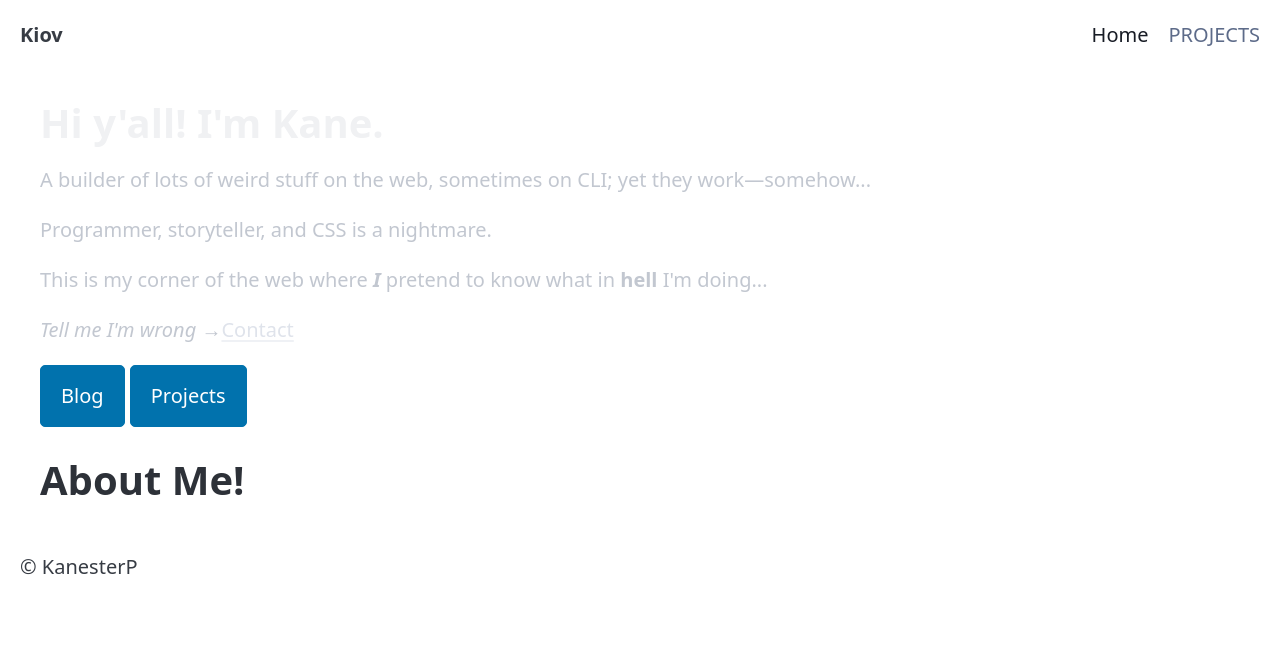
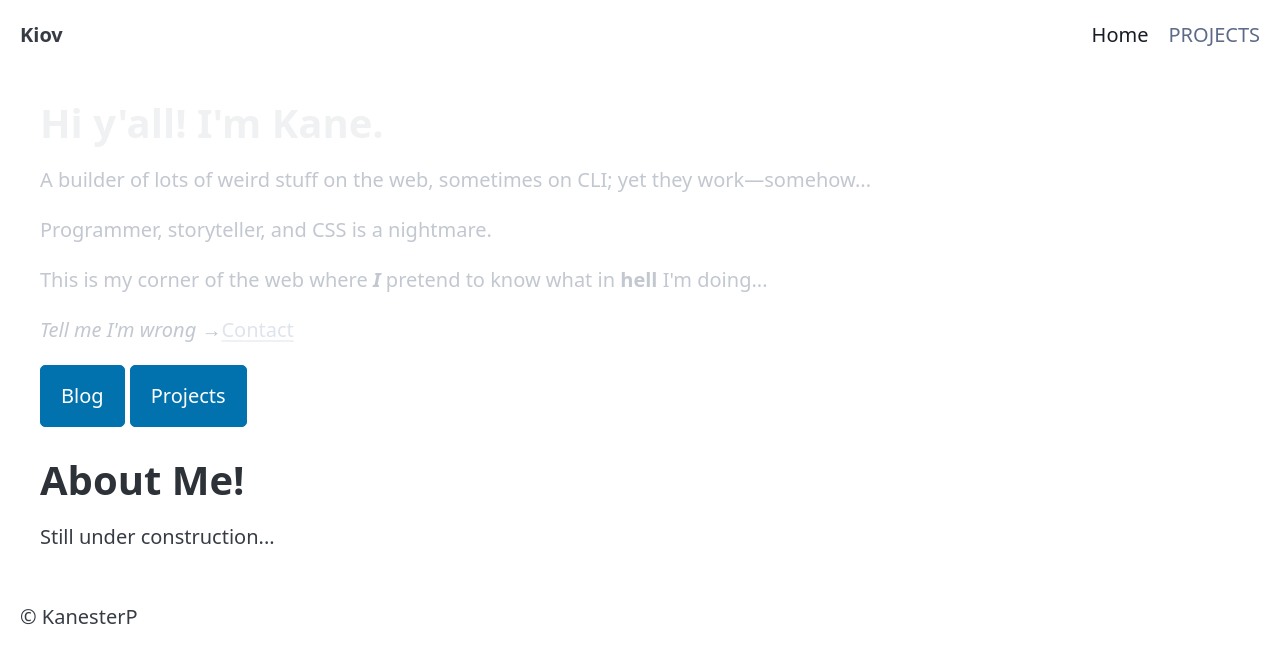
Before and after one commit to Kanester/portfolio, a SvelteKit app: page / in a window 1280 px wide. Shown: the top 662 px of the page. Built offline with nearby package versions, Linux system fonts and the light colour scheme.

Commit message:
--no-message

```diff
--- a/src/routes/+page.svelte
+++ b/src/routes/+page.svelte
@@ -15,4 +15,5 @@
 
 <div class="container" data-theme="light">
   <h1>About Me!</h1>
+  <p>Still under construction...</p>
 </div>
```
